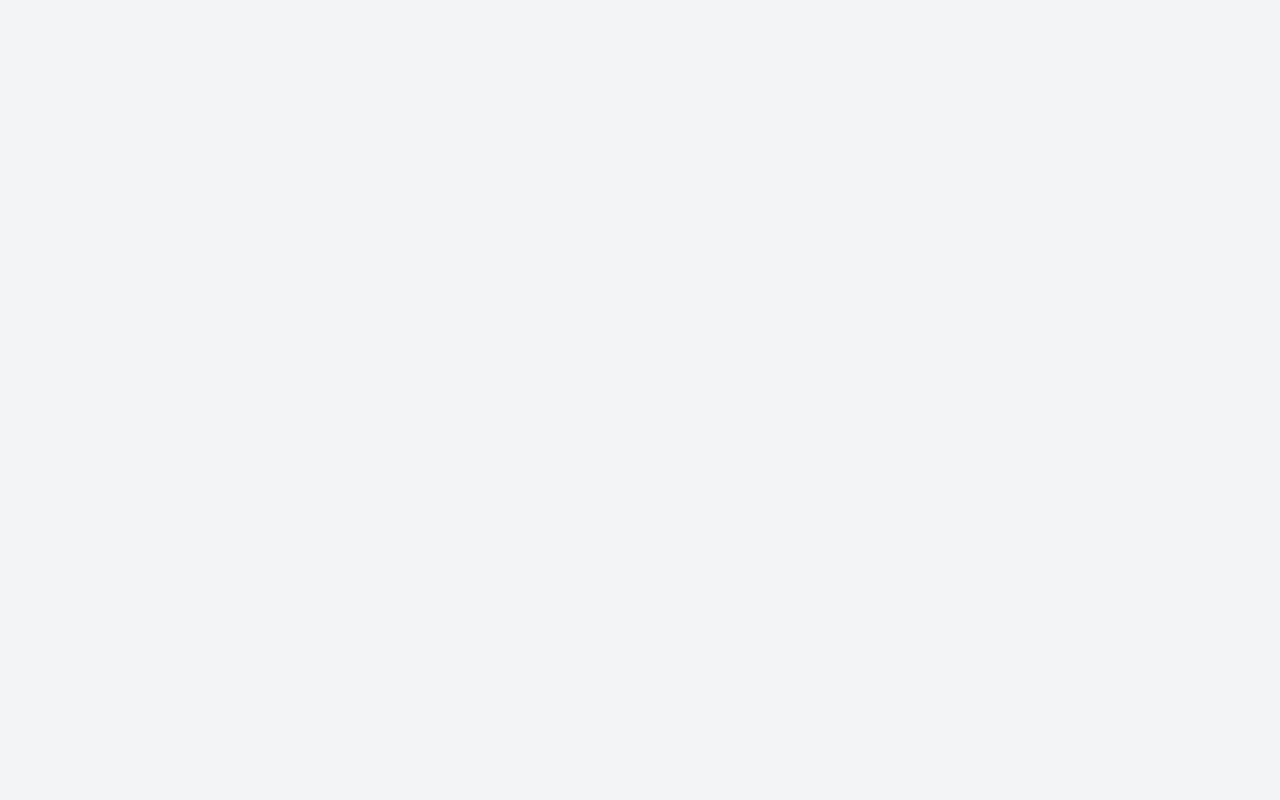
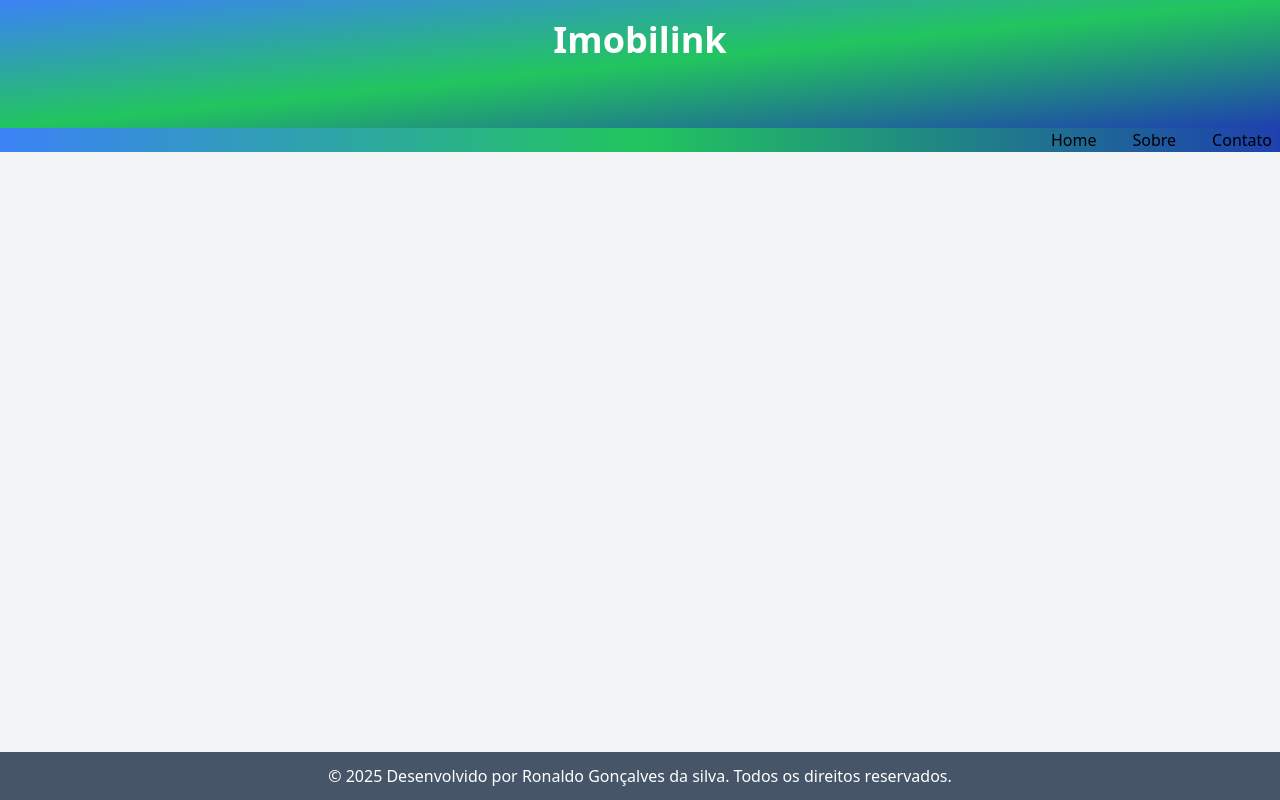
Before and after one commit to RonaldoSilva-dev/testes-Imobilink, a React (Vite) app: page / in a window 1280 px wide. Built offline with nearby package versions, Linux system fonts and the light colour scheme.

Commit message:
feat: importa dois componentes
Importa dois componentes: o Header e o Footer no arquivo App.tsx.

```diff
--- a/src/App.tsx
+++ b/src/App.tsx
@@ -1,11 +1,18 @@
 // Arquivo principal que reune todos os componentes para formar o site //
+
+import { Footer } from "./components/Footer";
+import { Header } from "./components/Header";
 
 function App() {
   return (
     <div className="min-h-screen bg-gray-100 p-0 ">
-      <header></header>
+      <header>
+        <Header />
+      </header>
       <main></main>
-      <footer></footer>
+      <footer>
+        <Footer />
+      </footer>
     </div>
   );
 }
```
